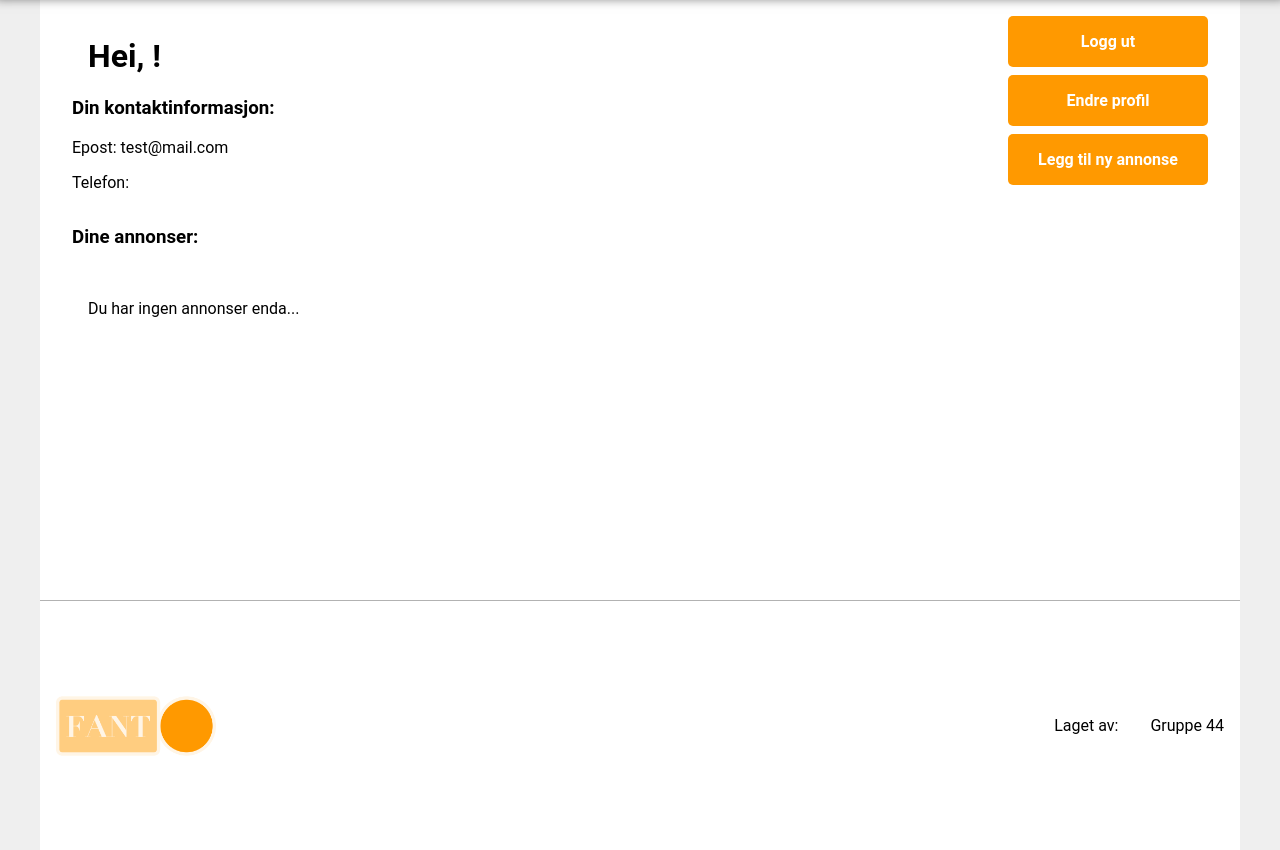
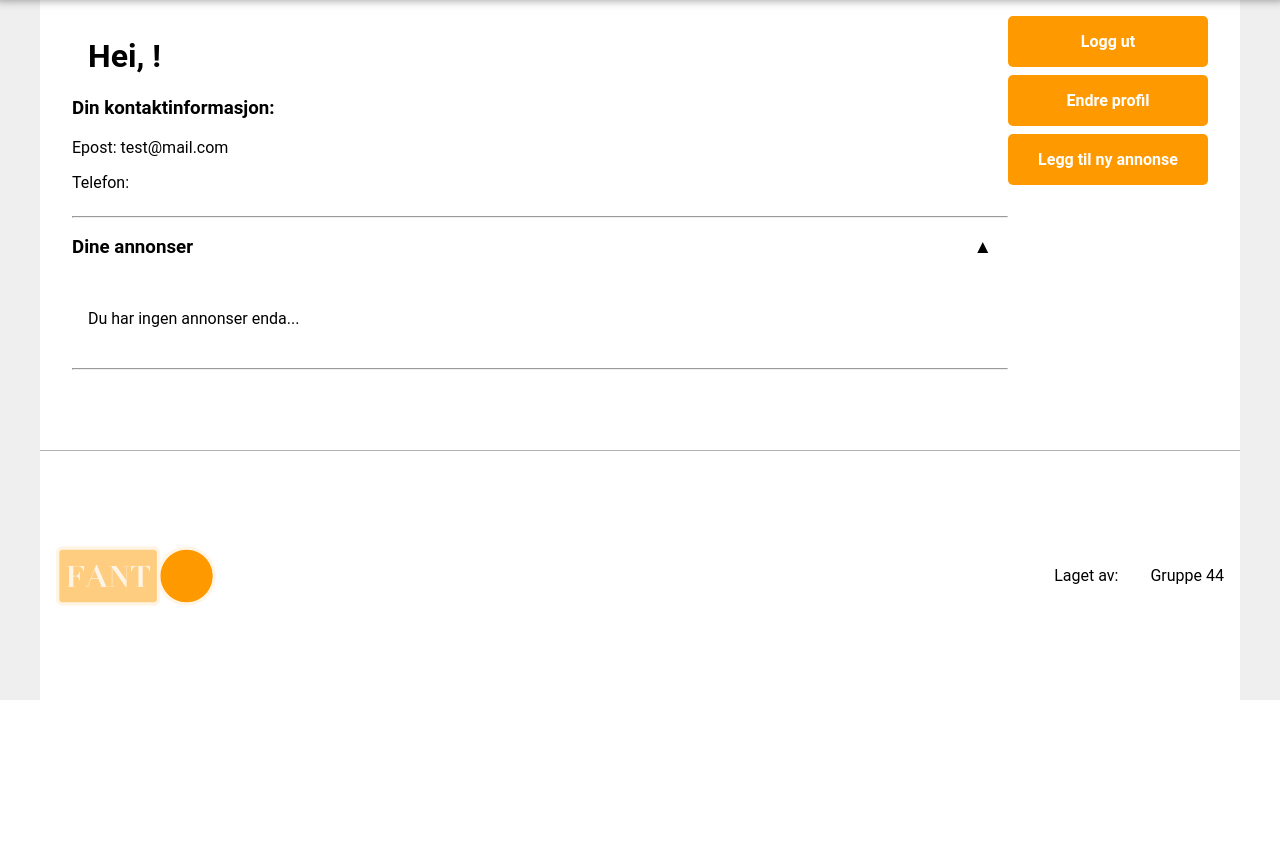
Before and after one commit to Eduard-Prokhorikhin/PU-prosjekt, a Django app: page /account/ in a window 1280 px wide. Shown: the part 100-950 px from the top of the page. After the commit the page ends 800 px from the top, so only its background shows below. Run offline with Django 4.2, Linux system fonts and the light colour scheme; a user stored in the database is signed in; data comes from the database, SQL or seed files in the repository; both versions use the stored data as it was after the commit; some libraries are stand-ins or nearby versions.

Commit message:
Display of different kind of posts on profile page
Issue: #29

```diff
--- a/account/views.py
+++ b/account/views.py
@@ -10,7 +10,12 @@ from posts.models import Post
 # Create your views here.
 @login_required
 def profilePage(request):
-    context = {'posts': Post.objects.filter(author=request.user).order_by('-status', '-pub_date')}
+    context = {
+        'rentedPosts': Post.objects.filter(author=request.user, status='UNAVAILABLE').order_by('-pub_date'),
+        # TODO: Implement checking for rentals done by the user
+        'rentals': Post.objects.filter(author=request.user, status='UNAVAILABLE').order_by('-pub_date'),
+        'posts': Post.objects.filter(author=request.user, status='AVAILABLE').order_by('-pub_date')
+    }
     return render(request, 'profile.html', context)
 
 def registerPage(request):
--- a/static/css/styles.css
+++ b/static/css/styles.css
@@ -48,9 +48,17 @@ a:hover {
     color: var(--primary-color);
 }
 
+#profilePosts h3 {
+    user-select: none;
+}
+#profilePosts h3 > span {
+    margin-right: 1rem;
+    float: right;
+}
+
 .content {
     max-width: 1200px;
-    min-height: calc(100% - 200px);
+    min-height: calc(100% - 100px - 250px); /* 100% - header height - footer height */
     margin: 0 auto;
     padding: 16px 2rem 2rem 2rem;
     display: flex;
@@ -62,7 +70,7 @@ a:hover {
     padding-left: 16px;
 }
 
-#posts_container {
+.posts_container {
     width: 100%;
     padding: 1rem;
     display: grid;
--- a/static/js/main.js
+++ b/static/js/main.js
@@ -19,6 +19,22 @@ $("a").click(function(event) {
     window.location = $(this).attr("href");
     return false;
 });
+
+// Accordion effect for profile page
+var acc = document.getElementsByClassName("accordion");
+
+for (let i = 0; i < acc.length; i++) {
+    acc[i].addEventListener("click", function() {
+        var panel = this.nextElementSibling;
+        if (panel.style.display === "none") {
+            this.getElementsByTagName("span")[0].innerHTML = "▲";
+            panel.style.display = "grid";
+        } else {
+            this.getElementsByTagName("span")[0].innerHTML = "▼";
+            panel.style.display = "none";
+        }
+    });
+}
 
 
 // Dark Mode
--- a/templates/posts.html
+++ b/templates/posts.html
@@ -3,7 +3,7 @@
 {% block content %}
   {% include "search.html" %}
   <h1>{{ title }}</h1>
-  <div id="posts_container">
+  <div class="posts_container">
     {% for post in post_list %}
       {% include "single_post.html" with post=post %}
     {% endfor %}
--- a/templates/profile.html
+++ b/templates/profile.html
@@ -15,13 +15,44 @@
         </div>
 
         <div id="profilePosts">
-            <h3>Dine annonser:</h3>
-            <div id="posts_container">
+            <hr>
+            {% if rentedPosts.count > 0 %}
+                <h3 class="accordion">Utleide annonser<span>▲</span></h3>
+                <div class="posts_container">
+                    {% for post in rentedPosts %}
+                        <div class="single_post">
+                            <img width="50px" src="{{ post.image.url }}" alt="{{ post.title }}">
+                            <h3>{{ post.title }}</h3>
+                            <p>Leid av: {{ request.user.firstname }}</p>
+                            <a class="btn" href="{% url 'new_post' post.id %}">Endre</a>
+                            <a href="/posts/{{ post.id }}"></a>
+                        </div>
+                    {% endfor %}
+                </div>
+                <hr>
+            {% endif %}
+            {% if rentals.count > 0 %}
+                <h3 class="accordion">Dine leieforhold<span>▲</span></h3>
+                <div class="posts_container">
+                    {% for post in rentedPosts %}
+                        <div class="single_post">
+                            <img width="50px" src="{{ post.image.url }}" alt="{{ post.title }}">
+                            <h3>{{ post.title }}</h3>
+                            <p>Leid av: {{ request.user.firstname }}</p>
+                            <a class="btn" href="{% url 'new_post' post.id %}">Endre</a>
+                            <a href="/posts/{{ post.id }}"></a>
+                        </div>
+                    {% endfor %}
+                </div>
+                <hr>
+            {% endif %}
+            <h3 class="accordion">Dine annonser<span>▲</span></h3>
+            <div class="posts_container">
                 {% if posts.count == 0 %}
                     <p>Du har ingen annonser enda...</p>
                 {% else %}
                     {% for post in posts %}
-                        <div class="single_post {% if post.status == 'UNAVAILABLE' %}unavailable{% endif %}">
+                        <div class="single_post">
                             <img width="50px" src="{{ post.image.url }}" alt="{{ post.title }}">
                             <h3>{{ post.title }}</h3>
                             <a class="btn" href="{% url 'new_post' post.id %}">Endre</a>
@@ -30,6 +61,7 @@
                     {% endfor %}
                 {% endif %}
             </div>
+            <hr>
         </div>
     </div>
 
```
Also changed, not shown: db.sqlite3.
